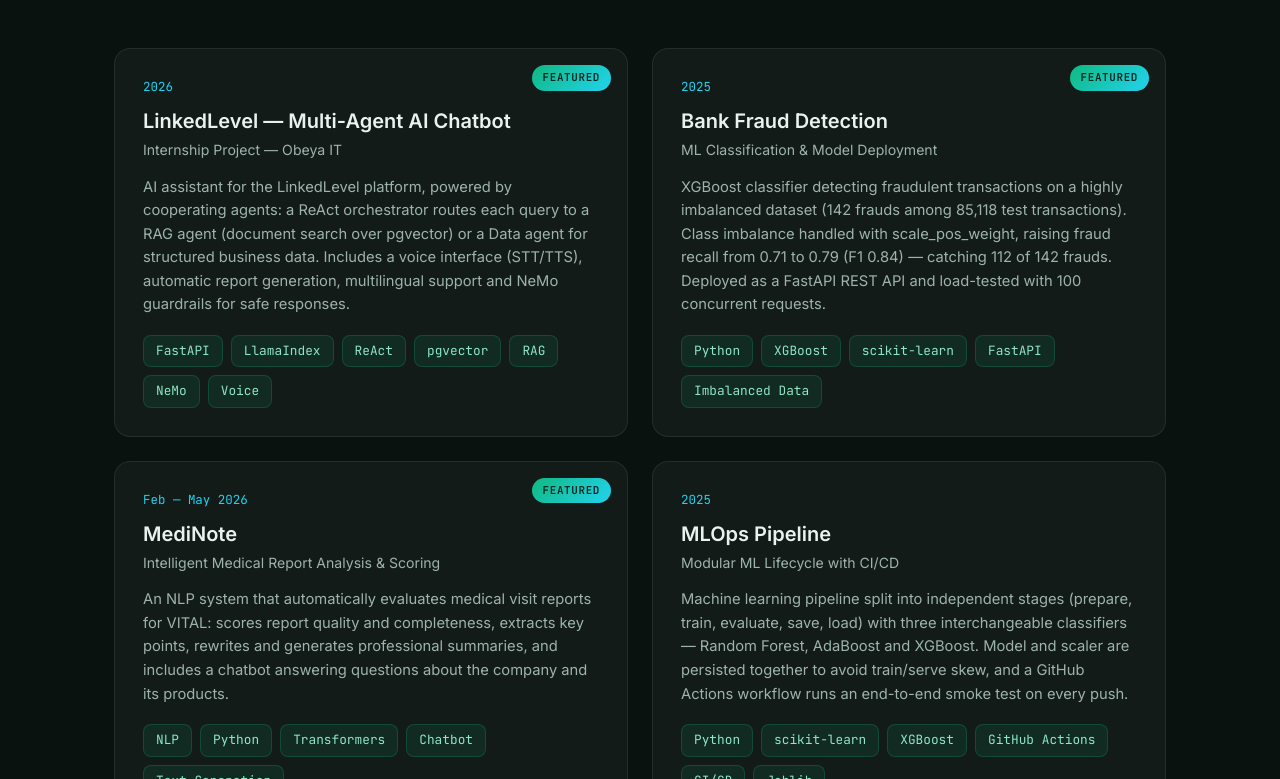
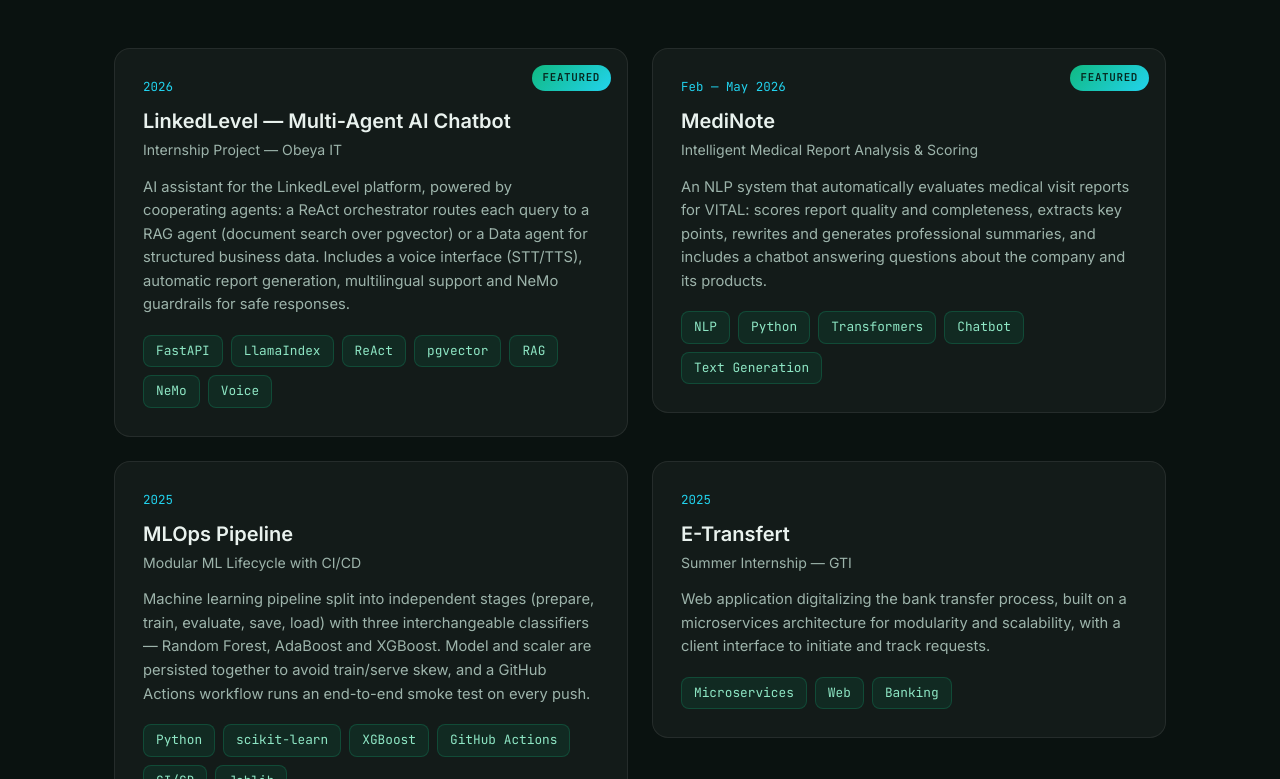
Before and after one commit to aziztemimii/aziztemimii.github.io, a React (Vite) app: page / in a window 1280 px wide. Shown: the part 2881-3660 px from the top of the page. Built offline with nearby package versions, Linux system fonts and the light colour scheme.

Commit message:
Remove Bank Fraud Detection project from portfolio and CV

```diff
--- a/src/data.js
+++ b/src/data.js
@@ -129,17 +129,6 @@
     featured: true,
   },
   {
-    title: "Bank Fraud Detection",
-    subtitle: "ML Classification & Model Deployment",
-    period: "2025",
-    description:
-      "XGBoost classifier detecting fraudulent transactions on a highly imbalanced dataset (142 frauds among 85,118 test transactions). Class imbalance handled with scale_pos_weight, raising fraud recall from 0.71 to 0.79 (F1 0.84) — catching 112 of 142 frauds. Deployed as a FastAPI REST API and load-tested with 100 concurrent requests.",
-    tags: ["Python", "XGBoost", "scikit-learn", "FastAPI", "Imbalanced Data"],
-    github: null, // repo privé — pas de lien public
-    demo: null,
-    featured: true,
-  },
-  {
     title: "MediNote",
     subtitle: "Intelligent Medical Report Analysis & Scoring",
     period: "Feb — May 2026",
```
Also changed, not shown: 1 other file (tests, documents, lock files or other folders).
